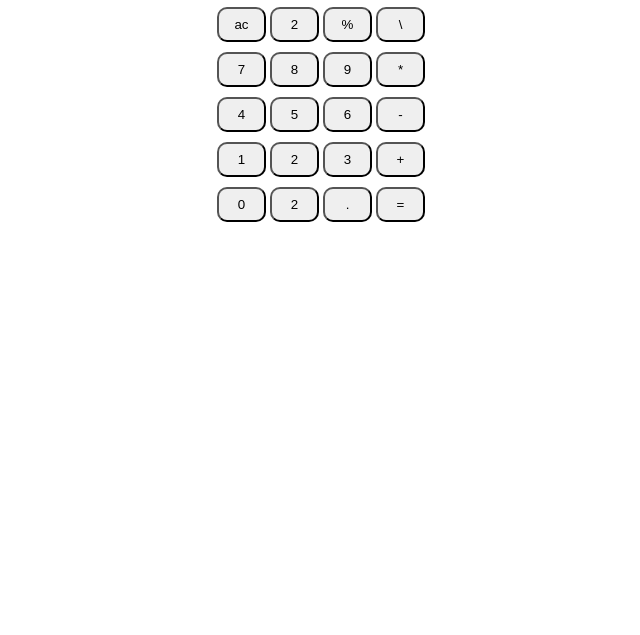
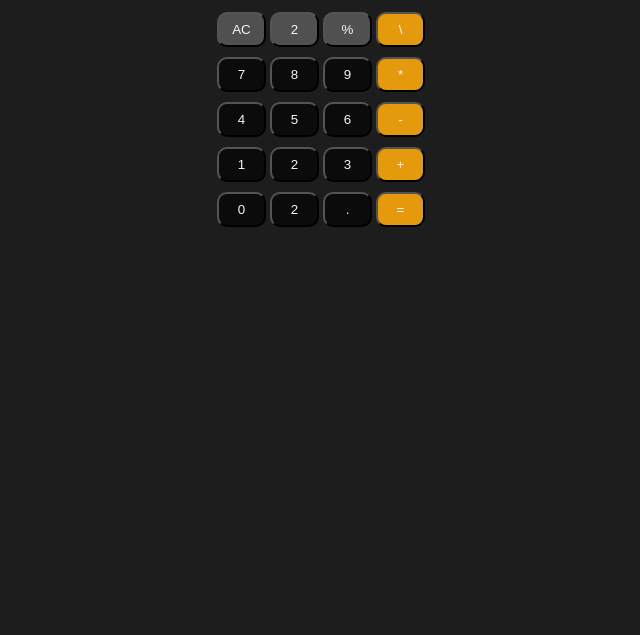
Before and after one commit to AzlanEh/Calculater, a plain HTML site: page index.html in a window 1280 px wide. Shown: the part 165-800 px from the top of the page, without its empty margins (319-959 px from the left). Drawn offline with Linux system fonts and the light colour scheme.

Commit message:
added color

```diff
--- a/css/style.css
+++ b/css/style.css
@@ -3,16 +3,21 @@
   margin: 0;
   box-sizing: border-box;
 }
+body {
+  background-color: rgb(29, 29, 29);
+}
 h1 {
   padding: 40px 0px;
+  color: whitesmoke;
 }
 .container {
   padding: 0px 0px 15px 0px;
 }
 .input {
   width: 210px;
-  height: 40px;
+  height: 45px;
   padding: 3px 5px;
+  border-radius: 10px;
 }
 
 .numpad {
@@ -25,4 +30,9 @@ h1 {
   width: 49px;
   height: 35px;
   border-radius: 10px;
+  color: whitesmoke;
 }
+
+.button:hover {
+  opacity: 0.55;
+}
--- a/css/util.css
+++ b/css/util.css
@@ -6,5 +6,11 @@
   justify-content: center;
 }
 .orange {
-  background-color: orange;
+  background-color: rgb(229, 154, 14);
 }
+.black {
+  background-color: rgb(12, 11, 11);
+}
+.gray {
+  background-color: rgb(81, 80, 80);
+}
--- a/index.html
+++ b/index.html
@@ -15,34 +15,34 @@
     </div>
     <div class="numpad">
       <div>
-        <button class="button">ac</button>
-        <button class="button">2</button>
-        <button class="button">%</button>
-        <button class="button">\</button>
+        <button class="button gray">AC</button>
+        <button class="button gray">2</button>
+        <button class="button gray">%</button>
+        <button class="button orange">\</button>
       </div>
       <div>
-        <button class="button">7</button>
-        <button class="button">8</button>
-        <button class="button">9</button>
-        <button class="button">*</button>
+        <button class="button black">7</button>
+        <button class="button black">8</button>
+        <button class="button black">9</button>
+        <button class="button orange">*</button>
       </div>
       <div>
-        <button class="button">4</button>
-        <button class="button">5</button>
-        <button class="button">6</button>
-        <button class="button">-</button>
+        <button class="button black">4</button>
+        <button class="button black">5</button>
+        <button class="button black">6</button>
+        <button class="button orange">-</button>
       </div>
       <div>
-        <button class="button">1</button>
-        <button class="button">2</button>
-        <button class="button">3</button>
-        <button class="button">+</button>
+        <button class="button black">1</button>
+        <button class="button black">2</button>
+        <button class="button black">3</button>
+        <button class="button orange">+</button>
       </div>
       <div>
-        <button class="button">0</button>
-        <button class="button">2</button>
-        <button class="button">.</button>
-        <button class="button">=</button>
+        <button class="button black">0</button>
+        <button class="button black">2</button>
+        <button class="button black">.</button>
+        <button class="button orange">=</button>
       </div>
     </div>
   </body>
```
